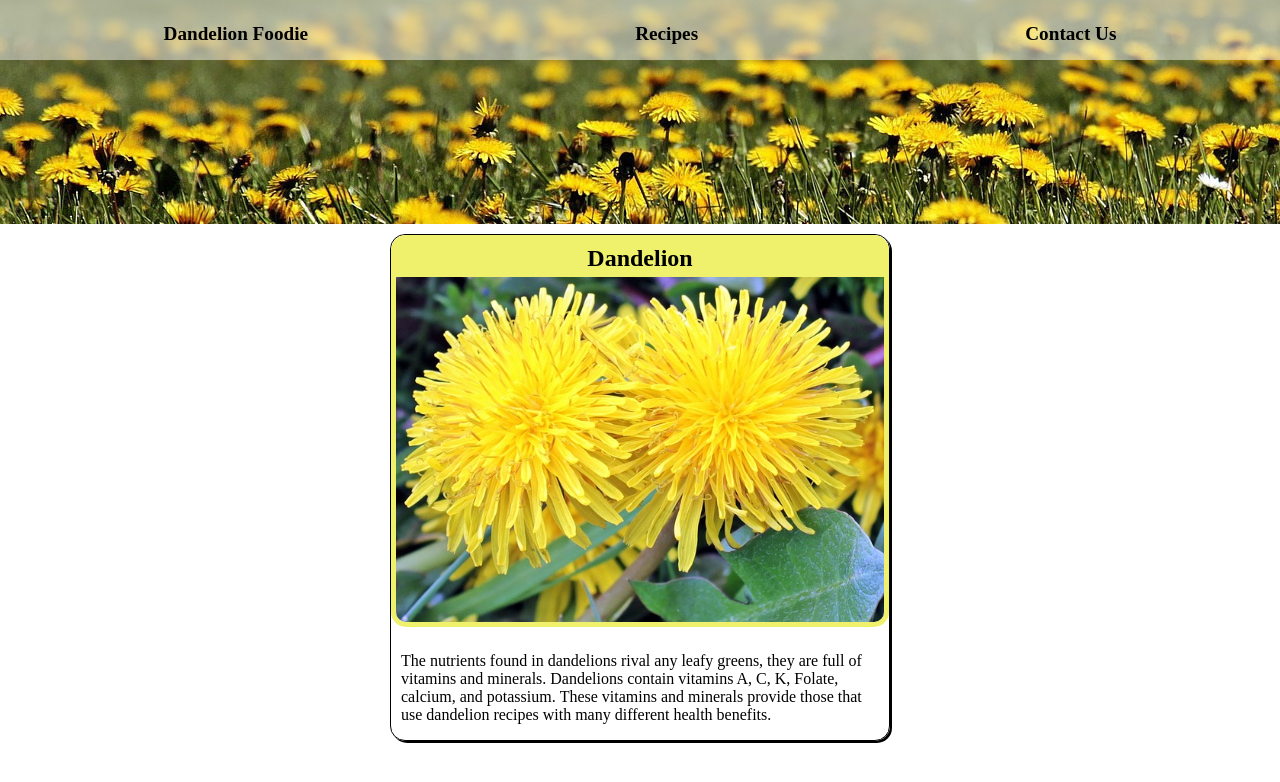
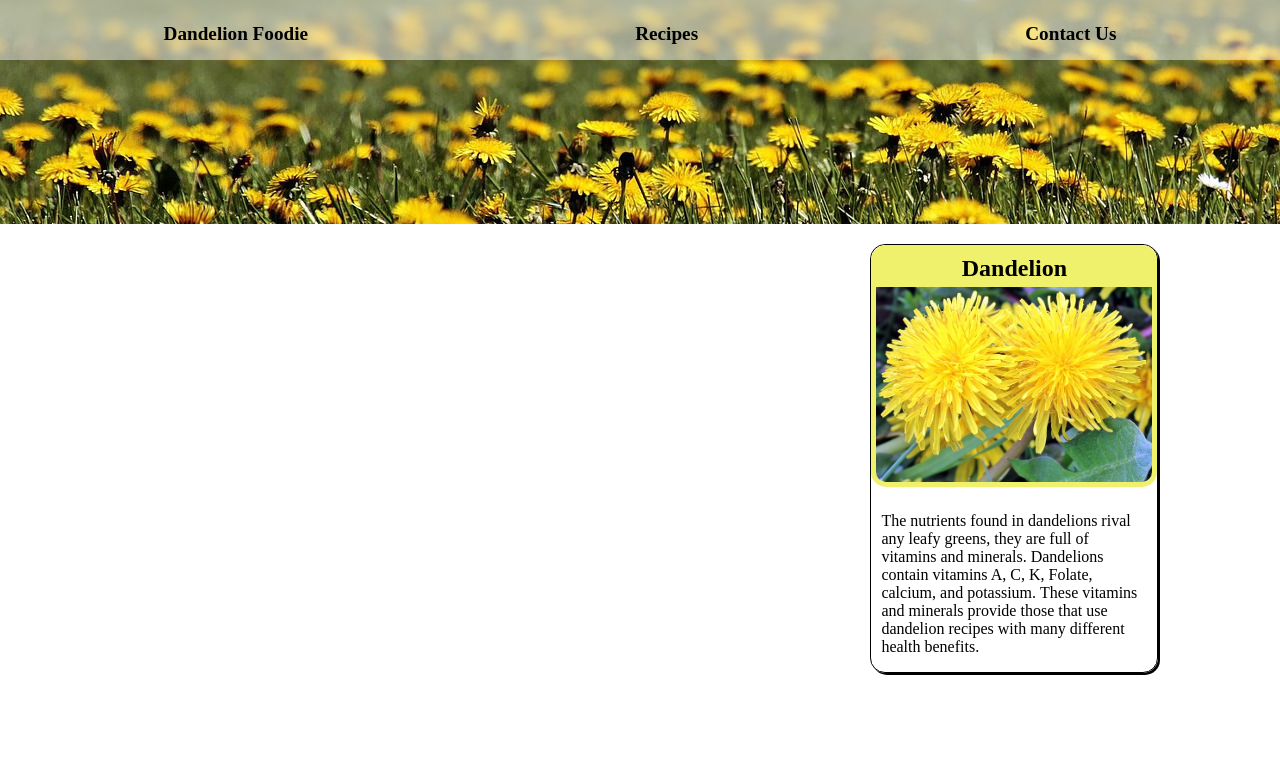
Before and after one commit to Campolino/js-restaurant, a website built with webpack: page dist/index.html in a window 1280 px wide. Built offline with nearby package versions, Linux system fonts and the light colour scheme.

Commit message:
add article and style page main

```diff
--- a/src/index.js
+++ b/src/index.js
@@ -3,6 +3,7 @@ import DandelionFlower from './dandelion-flower.jpg';
 import './style.css';
 
 const content = document.querySelector('#content');
+const main = document.createElement('main');
 
 function header() {
   const element = document.createElement('header');
@@ -56,5 +57,13 @@ function section() {
   return dandelionFlower;
 }
 
+function article() {
+  const dandelionArticle = document.createElement('article');
+
+  return dandelionArticle;
+}
+
+main.appendChild(article());
+main.appendChild(section());
 content.appendChild(header());
-content.appendChild(section());
+content.appendChild(main);
--- a/src/style.css
+++ b/src/style.css
@@ -34,11 +34,25 @@ body,
   background-color: rgba(255, 255, 255, 0.651);
 }
 
+/* --- MAIN --- */
+
+main {
+  width: 90%;
+  margin: 20px auto;
+  display: flex;
+  align-items: center;
+}
+
+/* --- ARTICLE --- */
+article {
+  width: 65%;
+}
+
 /* --- PRESENTATION --- */
 
 .presentation {
-  max-width: 500px;
-  margin: 10px auto;
+  max-width: 25%;
+  margin: 0 auto;
   border: 1px solid black;
   border-radius: 15px;
   box-sizing: border-box;
```
Also changed, not shown: dist/main.js.
